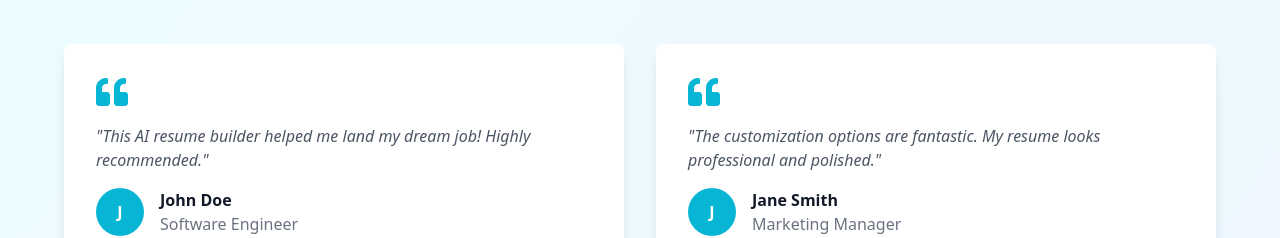
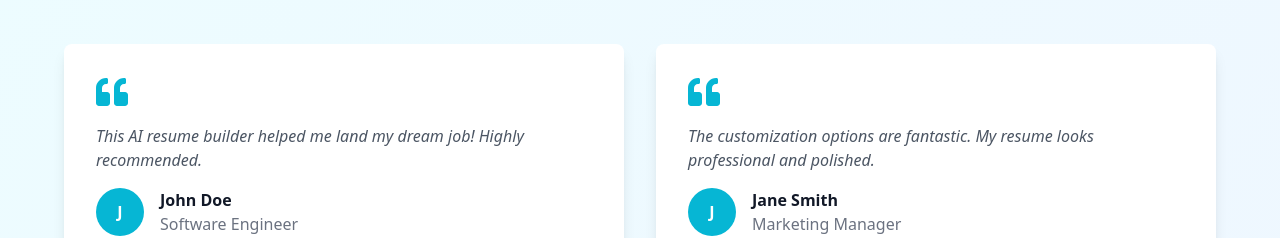
Before and after one commit to alexisyepes/resume-builder, a Next.js app in the folder frontend/nextjs/: page /services in a window 1280 px wide. Shown: the part 928-1166 px from the top of the page. Built offline with nearby package versions, Linux system fonts and the light colour scheme; no server answers.

Commit message:
Remove quotes

```diff
--- a/frontend/nextjs/src/pages/services.tsx
+++ b/frontend/nextjs/src/pages/services.tsx
@@ -117,7 +117,7 @@ const Services = () => {
 								className="bg-white p-8 rounded-lg shadow-lg w-full"
 							>
 								<FaQuoteLeft className="text-cyan-500 w-8 h-8 mb-4" />
-								<p className="text-gray-600 italic">"{testimonial.quote}"</p>
+								<p className="text-gray-600 italic">{testimonial.quote}</p>
 								<div className="mt-4 flex items-center">
 									<div className="flex-shrink-0">
 										<div className="w-12 h-12 bg-cyan-500 rounded-full flex items-center justify-center text-white font-bold">
```
